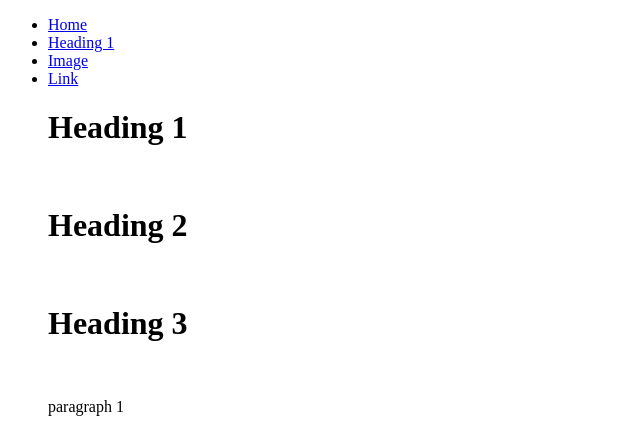
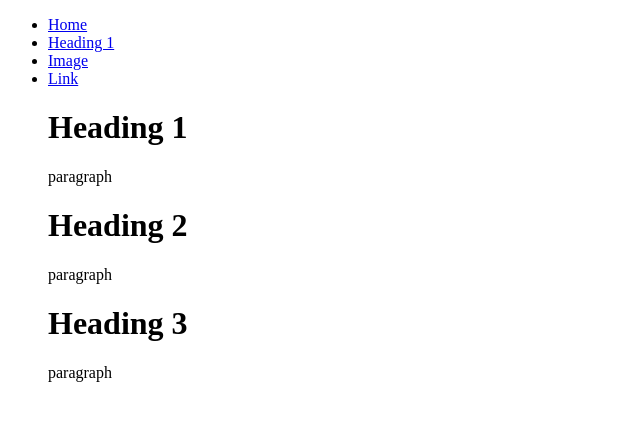
Before and after one commit to Langyixie/langyixie.github.io, a plain HTML site: page index.html in a window 1280 px wide. Shown: the top 431 px of the page, without its empty margins (0-640 px from the left). Drawn offline with Linux system fonts and the light colour scheme.

Commit message:
Update index.html

```diff
--- a/index.html
+++ b/index.html
@@ -11,12 +11,11 @@
 </head>
 <body>
 <h1 id="#heading 1">Heading 1</h1>
-<br>
+<p>paragraph</p>
 <h1>Heading 2</h1>
-<br>
+<p>paragraph</p>
 <h1>Heading 3</h1>
-<br>
-<p>paragraph 1</p>
+<p>paragraph</p>
 <br>
 <br>
 <img id="#image" src="https://s-media-cache-ak0.pinimg.com/originals/83/d8/4e/83d84e67fc7143b43c54447d64d0ff88.jpg" alt="snow">
```
